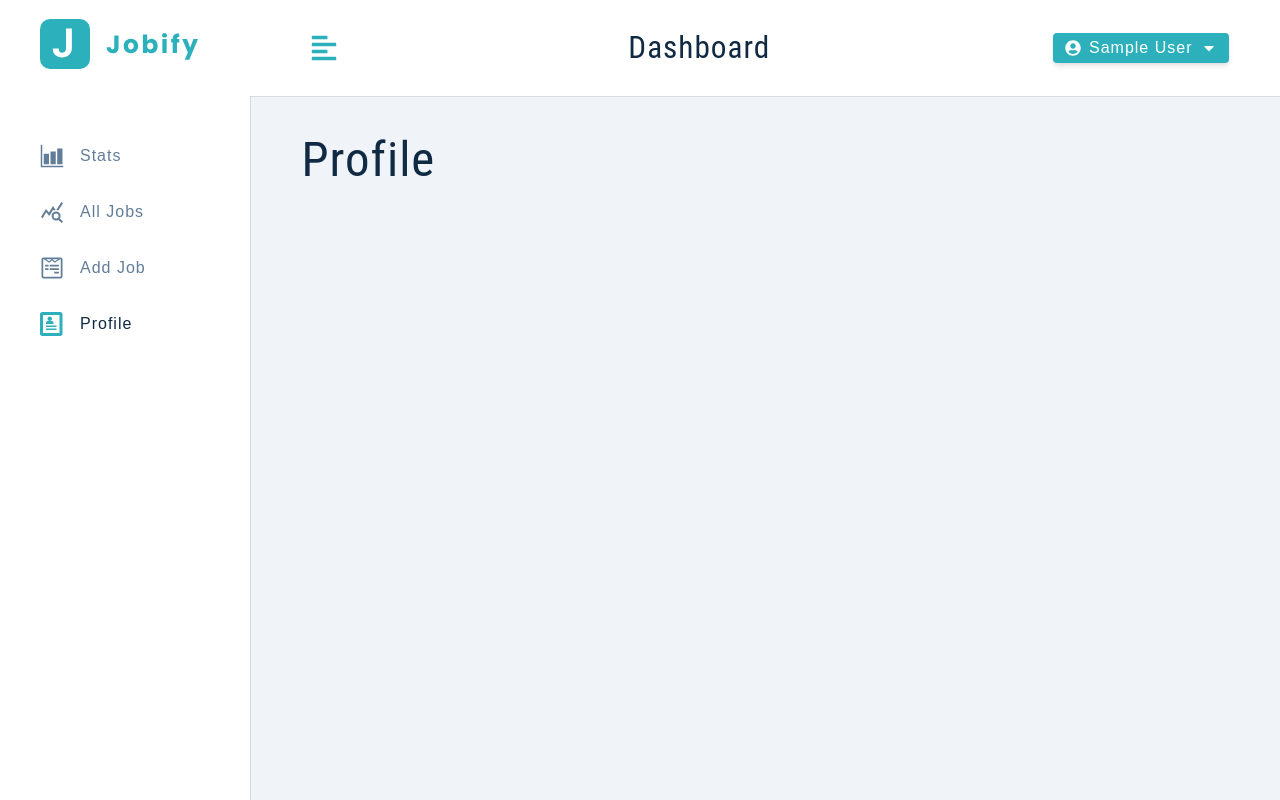
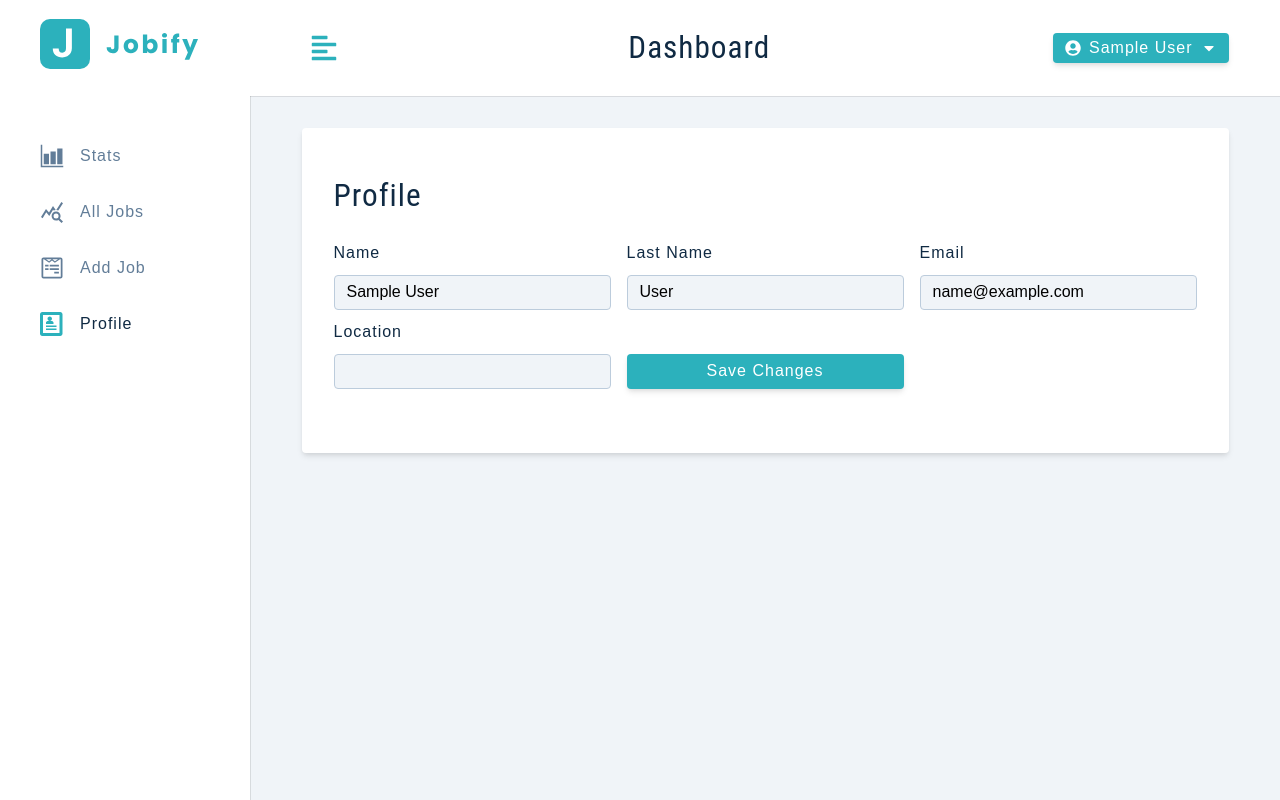
Before and after one commit to Cmmh1101/mern-job-tracker, a React (Create React App) app in the folder client/: page /profile in a window 1280 px wide. Built offline with nearby package versions, Linux system fonts and the light colour scheme; sample sign-in values are in the browser's storage.

Commit message:
profile initial serup

```diff
--- a/client/src/context/appContext.js
+++ b/client/src/context/appContext.js
@@ -96,9 +96,28 @@
     removeUserFromLocalStorage();
   };
 
+  const updateUser = async (currentUser) => {
+    try {
+      const data = await axios.patch("/api/v1/auth/updateUser", currentUser, {
+        headers: {
+          Authorization: `Bearer ${state.token}`,
+        },
+      });
+    } catch (error) {
+      console.log(error);
+    }
+  };
+
   return (
     <AppContext.Provider
-      value={{ ...state, displayAlert, setupUser, toggleSidebar, logoutUser }}
+      value={{
+        ...state,
+        displayAlert,
+        setupUser,
+        toggleSidebar,
+        logoutUser,
+        updateUser,
+      }}
     >
       {children}
     </AppContext.Provider>
--- a/client/src/views/dashboard/Profile.js
+++ b/client/src/views/dashboard/Profile.js
@@ -1,8 +1,65 @@
+import { useState } from "react";
+import { useAppContext } from "../../context/appContext";
+import { FormRow, Alert } from "../../components";
+import Wrapper from "../../assets/wrappers/DashboardFormPage";
+
 const Profile = () => {
+  const { user, showAlert, displayAlert, updateUser, isLoading } =
+    useAppContext();
+
+  const [name, setName] = useState(user?.name);
+  const [email, setEmail] = useState(user?.email);
+  const [lastName, setLastName] = useState(user?.lastName);
+  const [location, setLocation] = useState(user?.location);
+
+  const handleSubmit = (e) => {
+    e.preventDefault();
+    // remove while testing
+    // if (!name || !email || !lastName || !location) {
+    //   displayAlert();
+    //   return;
+    // }
+
+    updateUser({ name, email, lastName, location });
+  };
+
   return (
-    <div>
-      <h1>Profile</h1>
-    </div>
+    <Wrapper>
+      <form className="form" onSubmit={handleSubmit}>
+        <h3>Profile</h3>
+        {showAlert && <Alert />}
+        <div className="form-center">
+          <FormRow
+            type="text"
+            name="name"
+            value={name}
+            handleChange={(e) => setName(e.target.value)}
+          />
+          <FormRow
+            type="text"
+            labelText="Last Name"
+            name="lastName"
+            value={lastName}
+            handleChange={(e) => setLastName(e.target.value)}
+          />
+          <FormRow
+            type="email"
+            name="email"
+            value={email}
+            handleChange={(e) => setEmail(e.target.value)}
+          />
+          <FormRow
+            type="text"
+            name="location"
+            value={location}
+            handleChange={(e) => setLocation(e.target.value)}
+          />
+          <button className="btn btn-block" type="submit" disabled={isLoading}>
+            {isLoading ? " Please Wait" : "Save Changes"}
+          </button>
+        </div>
+      </form>
+    </Wrapper>
   );
 };
 
```
